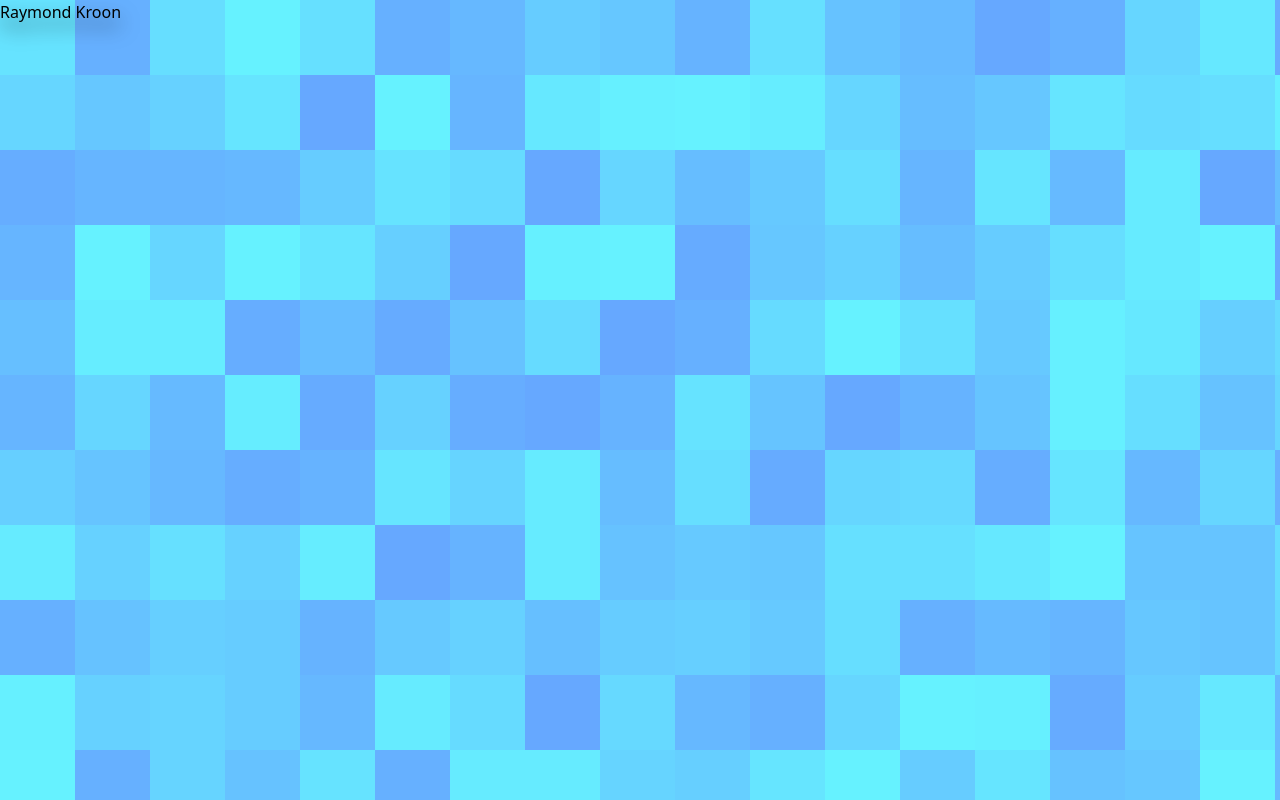
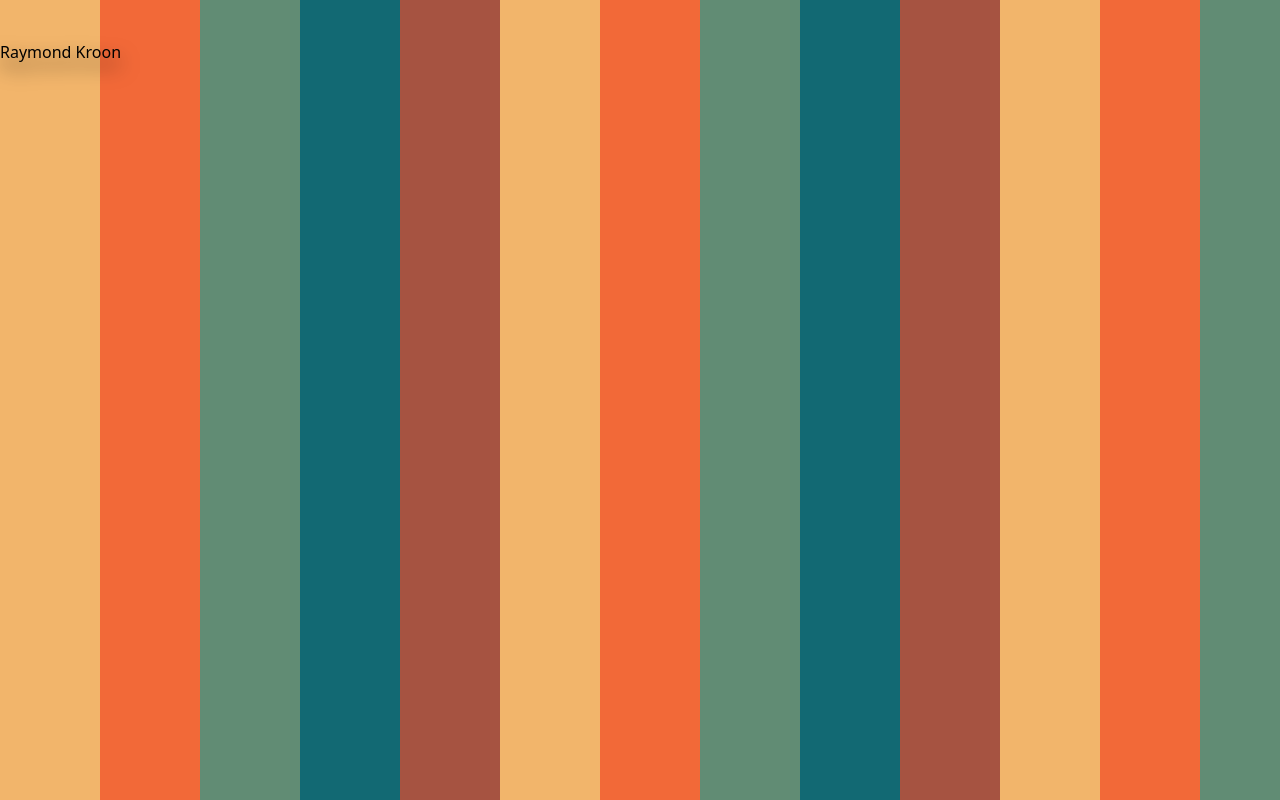
Before and after one commit to RaymondKroon/raymondkroon.nl, a SvelteKit app: page / in a window 1280 px wide. Built offline with nearby package versions, Linux system fonts and the light colour scheme.

Commit message:
add some colors

```diff
--- a/src/app.css
+++ b/src/app.css
@@ -4,10 +4,31 @@
 
 @layer base {
     a {
-        @apply text-blue-50
+        @apply text-theme-3
     }
 
-    body {
-        @apply bg-gray-100
-    }
+    /*body {*/
+    /*    @apply bg-theme-1*/
+    /*}*/
 }
+
+/*!* Color Theme Swatches in Hex *!*/
+/*.Architectuur-1-hex { color: #126973; }*/
+/*.Architectuur-2-hex { color: #618C74; }*/
+/*.Architectuur-3-hex { color: #F2B56B; }*/
+/*.Architectuur-4-hex { color: #F26938; }*/
+/*.Architectuur-5-hex { color: #A65341; }*/
+
+/*!* Color Theme Swatches in RGBA *!*/
+/*.Architectuur-1-rgba { color: rgba(18, 105, 114, 1); }*/
+/*.Architectuur-2-rgba { color: rgba(96, 140, 115, 1); }*/
+/*.Architectuur-3-rgba { color: rgba(242, 181, 106, 1); }*/
+/*.Architectuur-4-rgba { color: rgba(242, 105, 55, 1); }*/
+/*.Architectuur-5-rgba { color: rgba(165, 83, 64, 1); }*/
+
+/*!* Color Theme Swatches in HSLA *!*/
+/*.Architectuur-1-hsla { color: hsla(185, 72, 26, 1); }*/
+/*.Architectuur-2-hsla { color: hsla(146, 18, 46, 1); }*/
+/*.Architectuur-3-hsla { color: hsla(33, 84, 68, 1); }*/
+/*.Architectuur-4-hsla { color: hsla(16, 87, 58, 1); }*/
+/*.Architectuur-5-hsla { color: hsla(11, 43, 45, 1); }*/
--- a/src/lib/backgrounds/StaticDisco.svelte
+++ b/src/lib/backgrounds/StaticDisco.svelte
@@ -1,21 +1,12 @@
 <script lang="ts">
 	import { onMount } from 'svelte';
 
- let squares: {color: string}[] = [];
- const squareSize = 75; // Size of each square in pixels
+	let squares: { class: string }[] = [];
+	const squareSize = 100; // Size of each square in pixels
 	let totalSquares = 0;
 	let squaresWidth = 0;
 	let squaresHeight = 0;
 	let documentHeight = 0;
-
- const baseColor = { h: 200, s: 100, l: 0 }; // Base color in HSL format
-
-function getRandomColor() {
-  const hueVariation = Math.floor(Math.random() * 30) - 15; // Hue variation range: -15 to 15
-  const hue = baseColor.h + hueVariation;
-  const lightness = Math.max(baseColor.l, 70); // Ensure the lightness never goes below 30
-  return `hsl(${hue}, ${baseColor.s}%, ${lightness}%)`;
-}
 
 	onMount(() => {
 		const screenWidth = window.innerWidth;
@@ -26,7 +17,14 @@ function getRandomColor() {
 
 		totalSquares = squaresWidth * squaresHeight;
 
-  squares = Array(totalSquares).fill(0).map(() => ({ color: getRandomColor() }));
+		const colors = ['fill-theme-1 opacity-50',
+			'fill-theme-2 opacity-50',
+			'fill-theme-3 opacity-50',
+			'fill-theme-4 opacity-50',
+			'fill-theme-5 opacity-50',
+
+		];
+		squares = Array(totalSquares).fill(0).map((_, i) => ({ class: colors[i % colors.length] }));
 	});
 </script>
 
@@ -45,12 +43,12 @@ function getRandomColor() {
             display: none;
         }
     }
+
 </style>
 
 <svg width="100%" height="{documentHeight}">
 	{#each squares as square, i}
-  <rect class="square" x={(i % squaresWidth) * squareSize}
-     y={Math.floor(i / squaresWidth) * squareSize} width={squareSize} height={squareSize}
-     fill="{square.color}" />
+		<rect class={square.class} x={(i % squaresWidth) * squareSize}
+					y={Math.floor(i / squaresWidth) * squareSize} width={squareSize} height={squareSize} />
 	{/each}
 </svg>
--- /dev/null
+++ b/src/lib/backgrounds/Stripes.svelte
@@ -0,0 +1,56 @@
+<script lang="ts">
+	import { onMount } from 'svelte';
+
+	let lines: { class: string }[] = [];
+	const lineWidth = 100;
+	let totalLines = 0;
+	let linesWidth = 0;
+	let documentHeight = 0;
+
+	function generateBg() {
+		const screenWidth = window.innerWidth;
+		documentHeight = document.documentElement.scrollHeight;
+
+		linesWidth = Math.ceil(screenWidth / lineWidth);
+
+		totalLines = linesWidth;
+
+		const colors = [
+			'fill-theme-1',
+			'fill-theme-2',
+			'fill-theme-3',
+			'fill-theme-4',
+			'fill-theme-5'
+
+		];
+		lines = Array(totalLines).fill(0).map((_, i) => ({ class: colors[i % colors.length] }));
+	}
+
+	onMount(() => {generateBg()});
+</script>
+
+<style>
+    svg {
+        z-index: -1;
+        position: absolute;
+        top: 0;
+        right: 0;
+        bottom: 0;
+        left: 0;
+    }
+
+    @media print {
+        svg {
+            display: none;
+        }
+    }
+
+</style>
+
+<svelte:window on:resize="{generateBg}" />
+
+<svg width="100%" height="{documentHeight}">
+	{#each lines as line, i}
+		<rect class={line.class} x={i * lineWidth} y="0" width={lineWidth} height="{documentHeight}" />
+	{/each}
+</svg>
--- a/src/lib/resume/SectionTitle.svelte
+++ b/src/lib/resume/SectionTitle.svelte
@@ -1 +1 @@
-<div class="text-xl font-bold my-5 uppercase border-b border-black"><slot /></div>
+<div class="text-xl font-bold my-5 uppercase border-b border-theme-2 text-theme-2"><slot /></div>
--- a/src/routes/+layout.svelte
+++ b/src/routes/+layout.svelte
@@ -1,8 +1,8 @@
 <script>
 	import '../app.css';
 	import { description, keywords, title } from '$lib/meta';
-	// import Disco from '$lib/backgrounds/Disco.svelte';
-	import StaticDisco from '$lib/backgrounds/StaticDisco.svelte';
+	// import StaticDisco from '$lib/backgrounds/StaticDisco.svelte';
+	import Stripes from '$lib/backgrounds/Stripes.svelte';
 </script>
 
 <svelte:head>
@@ -16,11 +16,14 @@
 	<title>{title}</title>
 </svelte:head>
 
-<StaticDisco />
+<body class="mx-auto m-10">
 
-<main class="container mx-auto screen:drop-shadow-[0_10px_10px_rgba(0,0,0,.7)]">
+<Stripes/>
+
+<div class="screen:drop-shadow-[0_10px_10px_rgba(0,0,0,.7)]">
 	<slot />
-</main>
+</div>
+</body>
 
 <!--<style lang="postcss">-->
 <!--    :global(body) {-->
--- a/src/routes/resume/+page.svelte
+++ b/src/routes/resume/+page.svelte
@@ -3,6 +3,7 @@
 	import type { WorkExperience } from '$lib/resume/api';
 	import Icon from '$lib/Icon.svelte';
 	import SvelteMarkdown from 'svelte-markdown';
+	import StaticDisco from '$lib/backgrounds/StaticDisco.svelte';
 
 	export let data: {
 		experience: WorkExperience[];
@@ -42,12 +43,12 @@
 
 <article
 	class="container max-w-screen-lg mx-auto grid grid-cols-1 md:grid-cols-3 print:grid-cols-3
-	gap-10 font-mono p-10 print:p-0 bg-white rounded-2xl my-20">
+	gap-10 font-mono p-10 print:p-0 rounded-2xl my-20s screen:bg-off-white" >
 
 	<section class="col-span-full flex justify-evenly">
-		<div class="border-2 border-black px-20 py-6 mb-6">
+		<div class="border-2 border-theme-2 px-20 py-6 mb-6">
 			<h1 class="text-4xl font-semibold uppercase justify-center">Raymond Kroon</h1><s></s>
-			<h5 class="text-xl">Software architect, team lead, designer</h5>
+			<h5 class="text-xl text-theme-4">Software architect, team lead, designer</h5>
 		</div>
 	</section>
 	<section
@@ -55,18 +56,18 @@
 		<SectionTitle>Employment history</SectionTitle>
 		{#each experience as entry, i}
 			<div class="experience flex flex-row break-inside-avoid">
-				<div class="flex flex-col items-center py-1.5 mr-5 text-gray-500 print:text-gray-400">
+				<div class="timeline flex flex-col items-center py-1.5 mr-5 text-theme-2">
 					<div class="w-[16px]" class:current={entry.current}>
 						<Icon name="circle" />
 					</div>
 					<div class="text-sm -mt-1">{entry.period.split(' ')[1]}</div>
 					{#if i < experience.length - 1}
-						<div class="line grow border-gray-400 border-dashed border-l-2" />
+						<div class="line grow border-theme-2 border-dashed border-l-2" />
 					{/if}
 				</div>
 				<div class="content mb-3">
 					<div class="title mb-1">
-						<span class="block text-xl font-semibold">{entry.jobTitle}</span>
+						<span class="block text-xl font-semibold text-theme-4">{entry.jobTitle}</span>
 						<div class="text-sm text-gray-500 print:text-gray-400">{entry.company} |  {entry.period}</div>
 					</div>
 
@@ -93,7 +94,7 @@
 			<div class="text-sm">
 				{#each ["Grasping new concepts quickly", "Agile software development", "CI/CD", "Domain Driven Design", "Process design",
 				"Leadership", "GitOps", "Machine Learning", "Artificial Intelligence"].sort() as skill}
-				<span class=" mr-1.5 screen:mb-1 p-0.5 screen:bg-blue-100 inline-block">
+				<span class=" mr-1.5 screen:mb-1 p-0.5 inline-block">
 					{skill}
 				</span>
 				{/each}
@@ -101,7 +102,7 @@
 			<div class="text-sm">
 				{#each ["Kubernetes", "Tekton", "OpenShift", "Golang", "Rust", "Python", "JVM Based languages", "Typescript", "Linux", "Temporal (workflows)",
 				"Microsoft Azure"].sort() as skill}
-				<span class=" mr-1 screen:mb-1 p-0.5 screen:bg-green-100 inline-block">
+				<span class=" mr-1 screen:mb-1 p-0.5 inline-block">
 					{skill}
 				</span>
 				{/each}
@@ -119,7 +120,7 @@
 			{#each education as entry}
 				<div class="education-entry mb-3">
 					<div class="title mb-1">
-						<span class="block font-semibold">{entry.name}</span>
+						<span class="block font-semibold text-theme-4">{entry.name}</span>
 						<small class="text-gray-500 print:text-gray-400">
 							{#if entry.where}{entry.where} |{/if}{entry.period}</small>
 					</div>
@@ -135,7 +136,7 @@
     }
 
     :global(svg) {
-        @apply text-gray-500 print:text-gray-400;
+        @apply text-theme-2;
     }
 
     .current :global(svg) {
@@ -143,17 +144,17 @@
         background: white;
         border: 1px solid;
         border-radius: 50%;
-        @apply border-gray-500 fill-gray-500 print:border-gray-400 print:fill-gray-400;
+        @apply border-theme-2 fill-theme-2;
     }
 
     @page {
         padding: 0;
-        margin: 1cm 0cm 1cm;
+        margin: 1cm 1cm 1cm 1cm;
         size: A4 portrait;
     }
 
 		@page :first {
-				margin: 0cm 0cm 1cm;
+				margin: 0cm 1cm 1cm 1cm;
 		}
 
 </style>
--- a/tailwind.config.js
+++ b/tailwind.config.js
@@ -2,8 +2,18 @@
 export default {
   content: ['./src/**/*.{html,js,svelte,ts}'],
   theme: {
-    fontFamily: { 'resume': ["Montserrat-Regular", "serif"] },
+    fontFamily: {  },
     extend: {
+      colors: {
+        "off-white": '#fcf5ea',
+        theme : {
+          4: '#126973',
+          3: '#618C74',
+          1: '#F2B56B',
+          2: '#F26938',
+          5: '#A65341',
+        }
+      },
       screens: {
         print: { raw: 'print' },
         screen: { raw: 'screen' },
```
Lines whose indentation alone changed are shown as unchanged.
